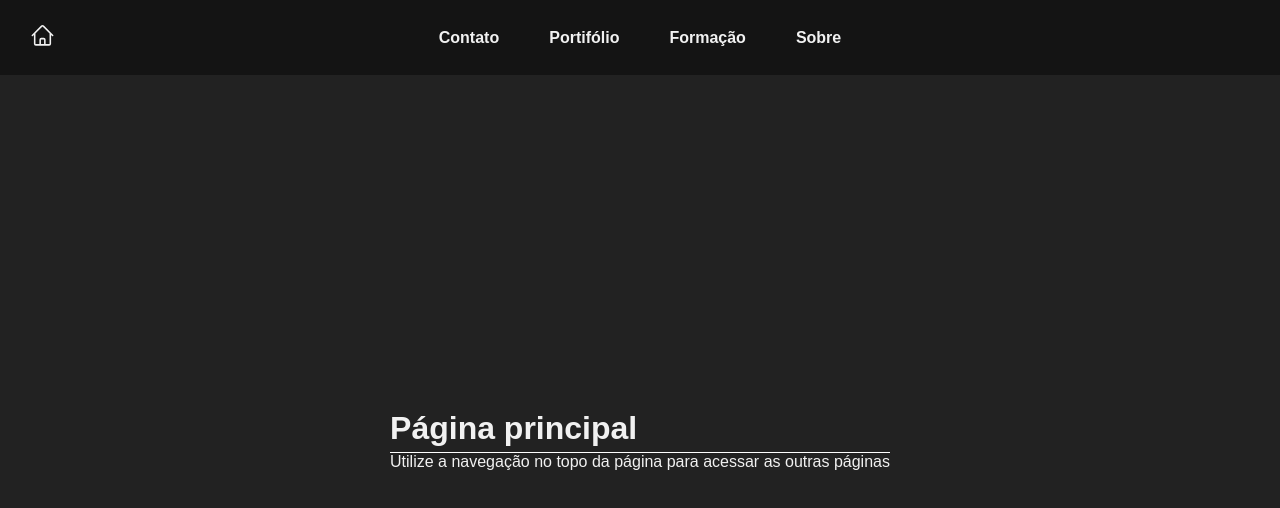
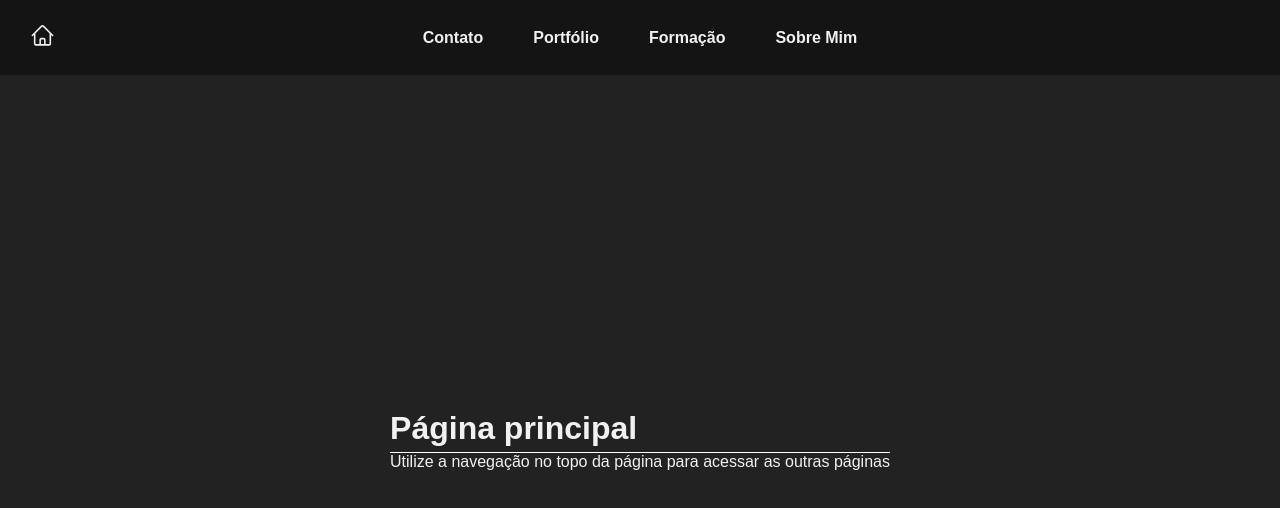
Before and after one commit to brunomikaelnagel/aplicacao-web-e-movel-trabalho-final, a plain HTML site: page index.html in a window 1280 px wide. Drawn offline with Linux system fonts and the light colour scheme.

Commit message:
Padronização e correção de ortografia

```diff
--- a/index.html
+++ b/index.html
@@ -1,5 +1,5 @@
 <!DOCTYPE html>
-<html lang="pt-Br">
+<html lang="pt-BR">
 
 <head>
     <meta charset="UTF-8">
@@ -20,9 +20,9 @@
             </a>
             <div class="navbar-links-wrapper">
                 <a class="navbar-link" href="./contact.html">Contato</a>
-                <a class="navbar-link" href="./portfolio.html">Portifólio</a>
+                <a class="navbar-link" href="./portfolio.html">Portfólio</a>
                 <a class="navbar-link" href="./training.html">Formação</a>
-                <a class="navbar-link" href="./about-me.html">Sobre</a>
+                <a class="navbar-link" href="./about-me.html">Sobre Mim</a>
             </div>
         </nav>
 
```
Also changed, not shown: about-me.html (+2 -2 lines), contact.html (+2 -2 lines), portfolio.html (+2 -2 lines), training.html (+2 -2 lines).
